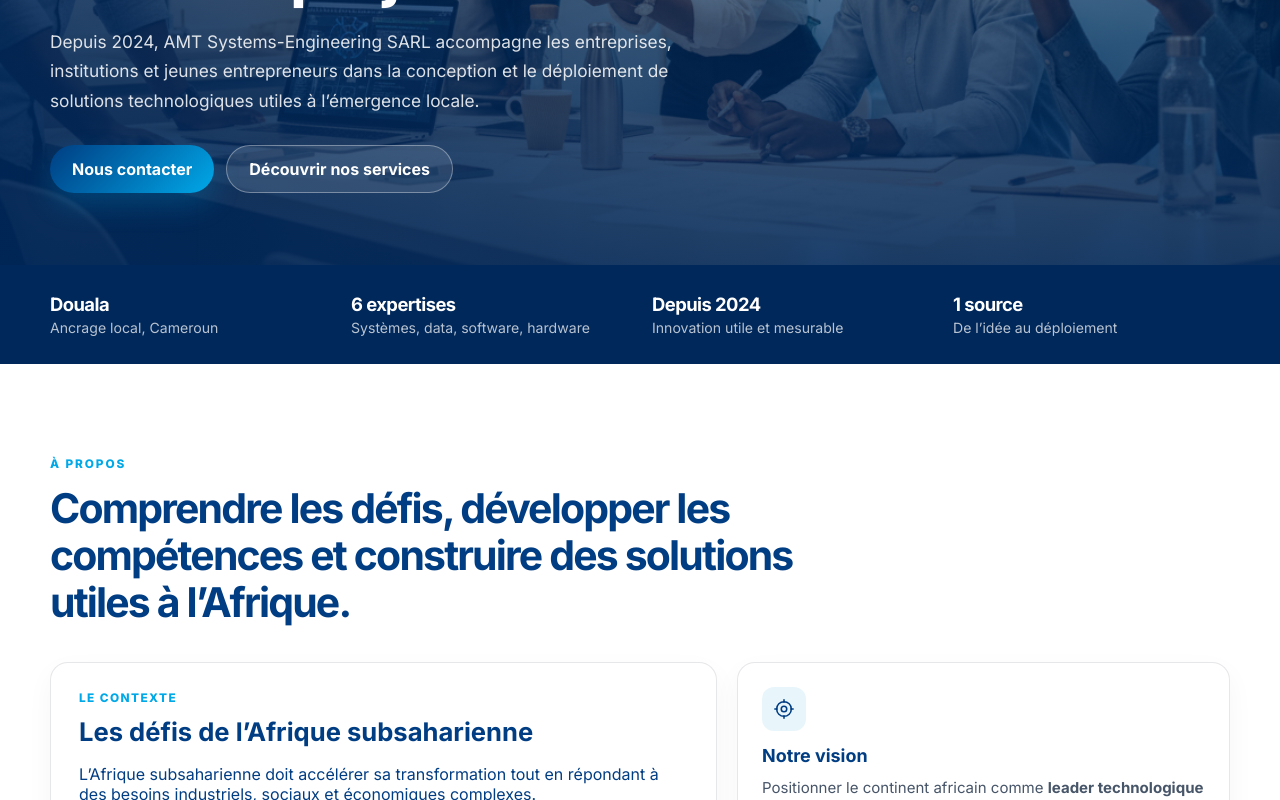
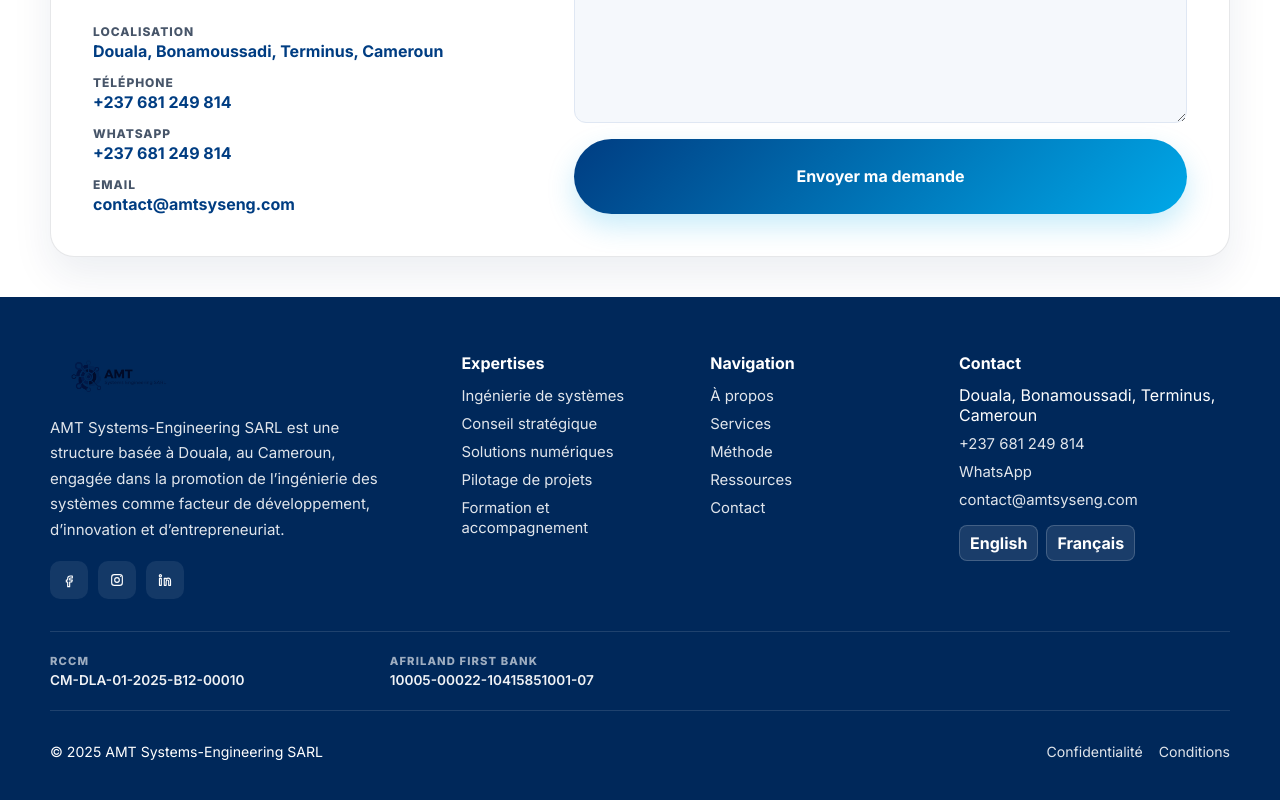
Before and after one commit to AMTSYSTEMSENGINEERING/amt-systems-website, a React (Create React App) app: page /contact in a window 1280 px wide. Shown: the part 500-1300 px from the top of the page. Built offline with nearby package versions, Linux system fonts and the light colour scheme.

Commit message:
optimisation de la page

```diff
--- a/src/App.js
+++ b/src/App.js
@@ -3,6 +3,7 @@
 import { NavBar, ServicesGrid, Footer, Icon } from "./components";
 
 function App() {
+  const page = window.location.pathname.replace(/\/$/, "") || "/";
   const [formData, setFormData] = useState({
     name: "",
     email: "",
@@ -29,30 +30,30 @@
   const navbarData = {
     logo: { src: "/logo_new.jpeg", alt: "AMT Systems-Engineering SARL" },
     nav: [
-      { label: "Accueil", href: "#top" },
-      { label: "À propos", href: "#about" },
+      { label: "Accueil", href: "/" },
+      { label: "À propos", href: "/about" },
       {
         label: "Services",
         items: [
-          { label: "Services", href: "#services" },
-          { label: "Expertises", href: "#expertises" },
+          { label: "Services", href: "/services" },
+          { label: "Expertises", href: "/expertises" },
         ],
       },
       {
         label: "Méthode",
         items: [
-          { label: "Notre organisation", href: "#nos-procedes" },
-          { label: "Méthodes de création de valeur", href: "#creation-de-valeur" },
+          { label: "Notre organisation", href: "/organisation" },
+          { label: "Méthodes de création de valeur", href: "/methode" },
         ],
       },
       {
         label: "Ressources",
         items: [
-          { label: "Téléchargements", href: "#telechargements" },
-          { label: "Galerie", href: "#photos" },
+          { label: "Téléchargements", href: "/ressources" },
+          { label: "Galerie", href: "/galerie" },
         ],
       },
-      { label: "Contact", href: "#contact" },
+      { label: "Contact", href: "/contact" },
     ],
     languages: { current: "Français", options: ["English", "Français"], onSelect: (lng) => console.log(lng) },
   };
@@ -63,42 +64,42 @@
       title: "Systems Engineering",
       description:
         "Ingénierie complète : exigences, architecture hardware/software, vérification et validation. Conception robuste de systèmes complexes.",
-      href: "#contact",
+      href: "/contact",
     },
     {
       icon: "data",
       title: "Data Engineering & Analytics",
       description:
         "Acquisition, transformation, analyse et modélisation des données pour éclairer les opérations et les décisions stratégiques.",
-      href: "#contact",
+      href: "/contact",
     },
     {
       icon: "web",
       title: "Web & Mobile App Design",
       description:
         "Applications web, mobiles et embarquées conçues pour vos processus métier et l’expérience de vos utilisateurs.",
-      href: "#contact",
+      href: "/contact",
     },
     {
       icon: "proto",
       title: "Prototyping & Reverse Engineering",
       description:
         "Modélisation CAD, impression 3D, scan 3D, layout hardware et prototypage PCB. De l’idée au démonstrateur technique.",
-      href: "#contact",
+      href: "/contact",
     },
     {
       icon: "supply",
       title: "Procurement & Supply Management",
       description:
         "Identification des besoins, gestion des fournisseurs et optimisation de la chaîne d’approvisionnement, avec un réseau d’associés.",
-      href: "#contact",
+      href: "/contact",
     },
     {
       icon: "ai",
       title: "AI-Integrated Smart Solutions",
       description:
         "Écosystème intégré : hardware, software, mécanique et intelligence artificielle, livré depuis une seule source.",
-      href: "#contact",
+      href: "/contact",
     },
   ];
 
@@ -119,25 +120,35 @@
       {
         title: "Expertises",
         links: [
-          { label: "Ingénierie de systèmes", href: "#expertises" },
-          { label: "Conseil stratégique", href: "#services" },
-          { label: "Solutions numériques", href: "#services" },
-          { label: "Pilotage de projets", href: "#nos-procedes" },
-          { label: "Formation et accompagnement", href: "#contact" },
+          { label: "Ingénierie de systèmes", href: "/expertises" },
+          { label: "Conseil stratégique", href: "/services" },
+          { label: "Solutions numériques", href: "/services" },
+          { label: "Pilotage de projets", href: "/organisation" },
+          { label: "Formation et accompagnement", href: "/contact" },
         ],
       },
       {
         title: "Navigation",
         links: [
-          { label: "À propos", href: "#about" },
-          { label: "Services", href: "#services" },
-          { label: "Méthode", href: "#creation-de-valeur" },
-          { label: "Ressources", href: "#telechargements" },
-          { label: "Contact", href: "#contact" },
+          { label: "À propos", href: "/about" },
+          { label: "Services", href: "/services" },
+          { label: "Méthode", href: "/methode" },
+          { label: "Ressources", href: "/ressources" },
+          { label: "Contact", href: "/contact" },
         ],
       },
     ],
-    contact: { city: "Douala", country: "Cameroun", phone: "+237 6 98 98 74 85", email: "contact@amtsyseng.com" },
+    contact: {
+      city: "Douala, Bonamoussadi, Terminus",
+      country: "Cameroun",
+      phone: "+237 681 249 814",
+      whatsapp: "+237681249814",
+      email: "contact@amtsyseng.com",
+      rccm: "CM-DLA-01-2025-B12-00010",
+      niu: "M012517522439N",
+      bank: "AFRILAND FIRST BANK",
+      account: "10005-00022-10415851001-07",
+    },
     socials: [
       { label: "Facebook", href: "https://facebook.com", icon: "facebook" },
       { label: "Instagram", href: "https://instagram.com", icon: "instagram" },
@@ -150,8 +161,8 @@
     <div className="page" id="top">
       <NavBar {...navbarData} />
 
-      <main>
-        <section className="hero">
+      <main data-page={page}>
+        <section className="hero" data-page="/">
           <div className="hero__media">
             <img src="/image_1.jpg" alt="Équipe AMT Systems-Engineering en session de conception" />
             <div className="hero__veil" />
@@ -164,34 +175,50 @@
               dans la conception et le déploiement de solutions technologiques utiles à l’émergence locale.
             </p>
             <div className="hero__actions">
-              <a href="#contact" className="btn btn--primary">Nous contacter</a>
-              <a href="#services" className="btn btn--ghost">Découvrir nos services</a>
+              <a href="/contact" className="btn btn--primary">Nous contacter</a>
+              <a href="/services" className="btn btn--ghost">Découvrir nos services</a>
             </div>
           </div>
         </section>
 
-        <section className="stats-bar" aria-label="AMT en chiffres">
+        <section className="stats-bar" data-page="/" aria-label="AMT en chiffres">
           <div className="container stats-bar__grid">
-            <article>
+            <article className="stats-bar__item">
               <strong>Douala</strong>
               <span>Ancrage local, Cameroun</span>
             </article>
-            <article>
+            <article className="stats-bar__item">
               <strong>6 expertises</strong>
               <span>Systèmes, data, software, hardware</span>
             </article>
-            <article>
+            <article className="stats-bar__item">
               <strong>Depuis 2024</strong>
               <span>Innovation utile et mesurable</span>
             </article>
-            <article>
+            <article className="stats-bar__item">
               <strong>1 source</strong>
               <span>De l’idée au déploiement</span>
             </article>
           </div>
         </section>
 
-        <section className="section about" id="about">
+        <section className="home-statement" data-page="/" aria-label="Engagement AMT Systems-Engineering">
+          <div className="container home-statement__inner">
+            <div className="home-statement__globe" aria-hidden="true">
+              <div className="home-statement__orbit home-statement__orbit--one" />
+              <div className="home-statement__orbit home-statement__orbit--two" />
+              <div className="home-statement__mark">
+                <img src="/logo_new.jpeg" alt="" />
+              </div>
+            </div>
+            <div className="home-statement__copy">
+              <p className="home-statement__line home-statement__line--first">Des solutions locales pour un besoin local.</p>
+              <p className="home-statement__line home-statement__line--second">We do it for you, and we do it well.</p>
+            </div>
+          </div>
+        </section>
+
+        <section className="section about" id="about" data-page="/about">
           <div className="container">
             <div className="section-title section-title--left">
               <span className="eyebrow">À propos</span>
@@ -302,13 +329,13 @@
           </div>
         </section>
 
-        <section className="section section--soft" id="services">
+        <section className="section section--soft" id="services" data-page="/services">
           <div className="container">
             <ServicesGrid services={services} />
           </div>
         </section>
 
-        <section className="section expertises" id="expertises">
+        <section className="section expertises" id="expertises" data-page="/expertises">
           <div className="container expertises__content">
             <div className="expertises__intro">
               <span className="eyebrow">Nos expertises</span>
@@ -354,7 +381,7 @@
           </div>
         </section>
 
-        <section className="section projects" id="projects">
+        <section className="section projects" id="projects" data-page="/projets">
           <div className="container">
             <div className="section-title">
               <span className="eyebrow">Projets</span>
@@ -367,12 +394,12 @@
                 Nos projets de référence seront bientôt présentés ici : transformations numériques, innovations industrielles
                 et déploiements technologiques.
               </p>
-              <a href="#contact" className="btn btn--secondary">Discutons de votre projet</a>
+              <a href="/contact" className="btn btn--secondary">Discutons de votre projet</a>
             </div>
           </div>
         </section>
 
-        <section className="section process" id="nos-procedes">
+        <section className="section process" id="nos-procedes" data-page="/organisation">
           <div className="container">
             <div className="section-title">
               <span className="eyebrow">Notre organisation</span>
@@ -418,7 +445,7 @@
           </div>
         </section>
 
-        <section className="section value-methods" id="creation-de-valeur">
+        <section className="section value-methods" id="creation-de-valeur" data-page="/methode">
           <div className="container">
             <div className="section-title">
               <span className="eyebrow">Méthode</span>
@@ -453,7 +480,7 @@
           </div>
         </section>
 
-        <section className="section downloads" id="telechargements">
+        <section className="section downloads" id="telechargements" data-page="/ressources">
           <div className="container downloads__layout">
             <div className="section-title section-title--left">
               <span className="eyebrow">Ressources</span>
@@ -471,7 +498,7 @@
           </div>
         </section>
 
-        <section className="section gallery" id="photos">
+        <section className="section gallery" id="photos" data-page="/galerie">
           <div className="container">
             <div className="section-title">
               <span className="eyebrow">Galerie</span>
@@ -487,7 +514,7 @@
           </div>
         </section>
 
-        <section className="section contact-wrap" id="contact">
+        <section className="section contact-wrap" id="contact" data-page="/contact">
           <div className="container contact-section">
             <div className="contact-section__info">
               <span className="eyebrow">Contact</span>
@@ -499,11 +526,15 @@
               <ul className="contact-list">
                 <li>
                   <span>Localisation</span>
-                  Douala, Cameroun
+                  Douala, Bonamoussadi, Terminus, Cameroun
                 </li>
                 <li>
                   <span>Téléphone</span>
-                  <a href="tel:+237698987485">+237 6 98 98 74 85</a>
+                  <a href="tel:+237681249814">+237 681 249 814</a>
+                </li>
+                <li>
+                  <span>WhatsApp</span>
+                  <a href="https://wa.me/237681249814" target="_blank" rel="noreferrer">+237 681 249 814</a>
                 </li>
                 <li>
                   <span>Email</span>
--- a/src/components/Footer.jsx
+++ b/src/components/Footer.jsx
@@ -5,7 +5,7 @@
   logo = { src: "", alt: "AMT Systems-Engineering SARL" },
   about,
   columns = [],
-  contact = { city: "Douala", country: "Cameroon", phone: "+237 6 98 98 74 85", email: "contact@amtsyseng.com" },
+  contact = { city: "Douala, Bonamoussadi, Terminus", country: "Cameroun", phone: "+237 681 249 814", whatsapp: "+237681249814", email: "contact@amtsyseng.com" },
   socials = [],
   languages = { options: ["English", "Français"], onSelect: () => {} },
   year = new Date().getFullYear(),
@@ -39,10 +39,11 @@
         ))}
 
         <div>
-          <h4 className="footer__title">Adresse</h4>
+          <h4 className="footer__title">Contact</h4>
           <ul className="footer__contact">
             <li>{contact.city}, {contact.country}</li>
             <li><a href={`tel:${contact.phone.replace(/\s/g, "")}`}>{contact.phone}</a></li>
+            <li><a href={`https://wa.me/${contact.whatsapp?.replace("+", "") || contact.phone.replace(/\s/g, "").replace("+", "")}`} target="_blank" rel="noreferrer">WhatsApp</a></li>
             <li><a href={`mailto:${contact.email}`}>{contact.email}</a></li>
           </ul>
           <div className="footer__langs">
@@ -53,11 +54,22 @@
         </div>
       </div>
 
+      <div className="footer__company">
+        <div>
+          <span>RCCM</span>
+          <strong>{contact.rccm}</strong>
+        </div>
+        <div>
+          <span>{contact.bank}</span>
+          <strong>{contact.account}</strong>
+        </div>
+      </div>
+
       <div className="footer__bottom">
         <p>© {year} AMT Systems-Engineering SARL</p>
         <div className="footer__legal">
-          <a href="#contact">Confidentialité</a>
-          <a href="#contact">Conditions</a>
+          <a href="/contact">Confidentialité</a>
+          <a href="/contact">Conditions</a>
         </div>
       </div>
     </footer>
--- a/src/components/NavBar.jsx
+++ b/src/components/NavBar.jsx
@@ -11,7 +11,7 @@
   return (
     <header className="nav">
       <div className="nav__inner">
-        <a className="nav__brand" href="#top" aria-label={logo.alt}>
+        <a className="nav__brand" href="/" aria-label={logo.alt}>
           {logo.src ? <img src={logo.src} alt={logo.alt} /> : <div className="nav__logo-fallback" />}
         </a>
 
@@ -30,7 +30,7 @@
             align="right"
             items={languages.options.map((lng) => ({ label: lng, href: "#" }))}
           />
-          <a className="nav__cta" href="#contact">Nous contacter</a>
+          <a className="nav__cta" href="/contact">Nous contacter</a>
         </nav>
 
         <button className="nav__burger" aria-label="Toggle menu" onClick={() => setOpen((v) => !v)}>
@@ -56,7 +56,7 @@
               )}
             </div>
           ))}
-          <a className="nav__cta nav__cta--mobile" href="#contact" onClick={() => setOpen(false)}>Nous contacter</a>
+          <a className="nav__cta nav__cta--mobile" href="/contact" onClick={() => setOpen(false)}>Nous contacter</a>
           <div className="nav__mobile-langs">
             <div className="nav__mobile-langs-title">Language</div>
             {languages.options.map((lng) => (
--- a/src/components/ServiceCard.jsx
+++ b/src/components/ServiceCard.jsx
@@ -1,7 +1,7 @@
 import React from "react";
 import Icon from "./Icon";
 
-export default function ServiceCard({ icon = "systems", title, description, href = "#" }) {
+export default function ServiceCard({ icon = "systems", title, description, href = "/contact" }) {
   return (
     <article className="card">
       <div className="card__icon" aria-hidden="true">
--- a/src/styles.css
+++ b/src/styles.css
@@ -46,6 +46,23 @@
 
 .section {
   padding: 88px 0;
+}
+
+main[data-page] > [data-page] {
+  display: none;
+}
+
+main[data-page="/"] > [data-page="/"],
+main[data-page="/about"] > [data-page="/about"],
+main[data-page="/services"] > [data-page="/services"],
+main[data-page="/expertises"] > [data-page="/expertises"],
+main[data-page="/projets"] > [data-page="/projets"],
+main[data-page="/organisation"] > [data-page="/organisation"],
+main[data-page="/methode"] > [data-page="/methode"],
+main[data-page="/ressources"] > [data-page="/ressources"],
+main[data-page="/galerie"] > [data-page="/galerie"],
+main[data-page="/contact"] > [data-page="/contact"] {
+  display: block;
 }
 
 .section--soft {
@@ -168,6 +185,7 @@
   max-width: 220px;
   object-fit: contain;
   background: transparent;
+  mix-blend-mode: multiply;
 }
 
 .nav__logo-fallback {
@@ -393,6 +411,14 @@
   gap: 4px;
 }
 
+.stats-bar__item {
+  animation: stats-wave 7.2s ease-in-out infinite;
+}
+
+.stats-bar__item:nth-child(2) { animation-delay: 0.55s; }
+.stats-bar__item:nth-child(3) { animation-delay: 1.1s; }
+.stats-bar__item:nth-child(4) { animation-delay: 1.65s; }
+
 .stats-bar strong {
   font-size: 1.15rem;
   letter-spacing: -0.03em;
@@ -401,6 +427,121 @@
 .stats-bar span {
   color: rgba(255, 255, 255, 0.72);
   font-size: 0.88rem;
+}
+
+.home-statement {
+  overflow: hidden;
+  padding: 84px 0;
+  background: linear-gradient(135deg, #f9fcfd, #eef8fc);
+}
+
+.home-statement__inner {
+  display: grid;
+  align-items: center;
+  gap: 38px;
+}
+
+.home-statement__globe {
+  position: relative;
+  width: 190px;
+  height: 190px;
+  justify-self: center;
+  border: 1px solid rgba(0, 168, 232, 0.42);
+  border-radius: 50%;
+  background:
+    radial-gradient(circle at 34% 27%, #ffffff 0 4%, transparent 5%),
+    radial-gradient(circle at 66% 70%, rgba(0, 168, 232, 0.26), transparent 35%),
+    linear-gradient(145deg, #e9f8fc, #c5eaf7);
+  box-shadow: inset -18px -16px 30px rgba(0, 61, 130, 0.12), 0 20px 38px rgba(0, 61, 130, 0.12);
+  animation: globe-float 9s ease-in-out infinite;
+}
+
+.home-statement__globe::before,
+.home-statement__globe::after {
+  content: "";
+  position: absolute;
+  inset: 22px;
+  border: 1px solid rgba(0, 61, 130, 0.18);
+  border-radius: 50%;
+}
+
+.home-statement__globe::before { transform: rotateX(65deg); }
+.home-statement__globe::after { transform: rotateY(66deg); }
+
+.home-statement__orbit {
+  position: absolute;
+  z-index: 1;
+  inset: -13px 5px;
+  border: 1px solid rgba(0, 61, 130, 0.28);
+  border-radius: 50%;
+  animation: orbit-spin 22s linear infinite;
+}
+
+.home-statement__orbit--two {
+  inset: 5px -14px;
+  border-color: rgba(0, 168, 232, 0.55);
+  animation-direction: reverse;
+  animation-duration: 28s;
+}
+
+.home-statement__mark {
+  position: absolute;
+  z-index: 2;
+  top: 50%;
+  left: 50%;
+  width: 116px;
+  height: 122px;
+  overflow: hidden;
+  transform: translate(-50%, -50%);
+}
+
+.home-statement__mark img {
+  width: 540px;
+  max-width: none;
+  transform: translate(-83px, -29px);
+  mix-blend-mode: multiply;
+}
+
+.home-statement__copy {
+  text-align: center;
+}
+
+.home-statement__line {
+  margin: 0;
+  color: var(--navy);
+  font-size: clamp(1.6rem, 3.4vw, 3rem);
+  font-weight: 800;
+  letter-spacing: -0.045em;
+  line-height: 1.16;
+  animation: text-resolve 9s ease-in-out infinite;
+}
+
+.home-statement__line--second {
+  margin-top: 14px;
+  color: var(--cyan);
+  font-size: clamp(1rem, 1.7vw, 1.38rem);
+  font-weight: 600;
+  letter-spacing: 0;
+  animation-delay: 0.5s;
+}
+
+@keyframes stats-wave {
+  0%, 18%, 100% { opacity: 0.55; transform: translateY(3px); }
+  38%, 65% { opacity: 1; transform: translateY(0); }
+}
+
+@keyframes globe-float {
+  0%, 100% { transform: translateY(0) rotate(0deg); }
+  50% { transform: translateY(-8px) rotate(2deg); }
+}
+
+@keyframes orbit-spin {
+  to { transform: rotate(360deg); }
+}
+
+@keyframes text-resolve {
+  0%, 16%, 100% { opacity: 0.42; filter: blur(2px); transform: translateY(4px); }
+  37%, 72% { opacity: 1; filter: blur(0); transform: translateY(0); }
 }
 
 .panel,
@@ -1073,9 +1214,7 @@
   width: auto;
   max-width: 220px;
   object-fit: contain;
-  background: white;
-  border-radius: 8px;
-  padding: 6px 10px;
+  mix-blend-mode: multiply;
 }
 
 .footer__about {
@@ -1116,6 +1255,35 @@
 
 .footer__list,
 .footer__contact { display: grid; gap: 8px; }
+
+.footer__company {
+  width: min(1180px, calc(100% - 40px));
+  margin: 0 auto;
+  display: grid;
+  gap: 18px;
+  padding: 22px 0;
+  border-top: 1px solid rgba(255, 255, 255, 0.12);
+}
+
+.footer__company div {
+  display: grid;
+  gap: 4px;
+}
+
+.footer__company span {
+  color: rgba(255, 255, 255, 0.62);
+  font-size: 0.7rem;
+  font-weight: 800;
+  letter-spacing: 0.1em;
+  text-transform: uppercase;
+}
+
+.footer__company strong {
+  color: rgba(255, 255, 255, 0.94);
+  font-size: 0.85rem;
+  font-weight: 600;
+  overflow-wrap: anywhere;
+}
 
 .footer__list a,
 .footer__contact a {
@@ -1178,6 +1346,7 @@
 
   .about__team-grid { grid-template-columns: repeat(3, 1fr); }
   .footer__inner { grid-template-columns: 1.4fr 0.8fr 0.8fr 1fr; }
+  .footer__company { grid-template-columns: 1.2fr 1fr 0.8fr 1.2fr; }
 
   .process-map {
     grid-template-columns: 1fr 28px 1fr 28px 1fr;
@@ -1227,3 +1396,12 @@
   .section { padding: 64px 0; }
   .container { width: min(1180px, calc(100% - 28px)); }
 }
+
+@media (prefers-reduced-motion: reduce) {
+  .stats-bar__item,
+  .home-statement__globe,
+  .home-statement__orbit,
+  .home-statement__line {
+    animation: none;
+  }
+}
```
Also changed, not shown: firebase.json.
